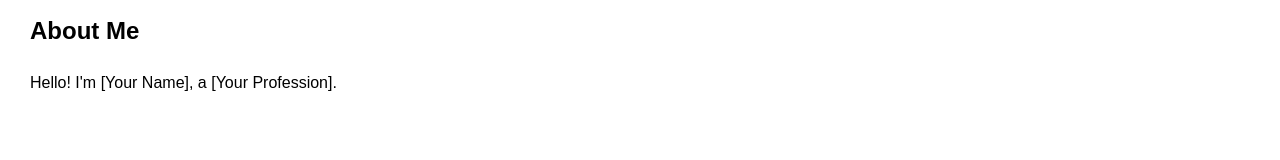
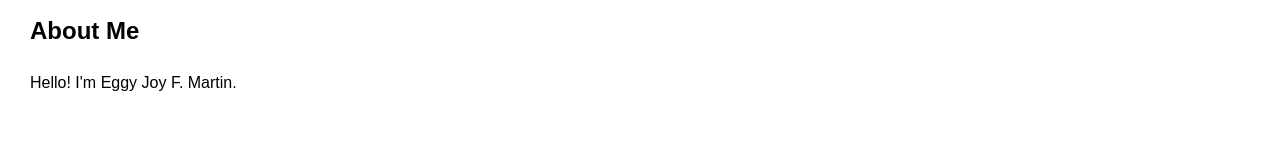
Before and after one commit to eggy-ejay/eggy-ejay11.github.io, a plain HTML site: page index.html in a window 1280 px wide. Shown: the part 184-344 px from the top of the page. Drawn offline with Linux system fonts and the light colour scheme.

Commit message:
Update index.html

```diff
--- a/index.html
+++ b/index.html
@@ -19,7 +19,7 @@
     </header>
     <section id="about">
         <h2>About Me</h2>
-        <p>Hello! I'm [Your Name], a [Your Profession].</p>
+        <p>Hello! I'm Eggy Joy F. Martin.</p>
     </section>
     <section id="projects">
         <h2>Projects</h2>
```
